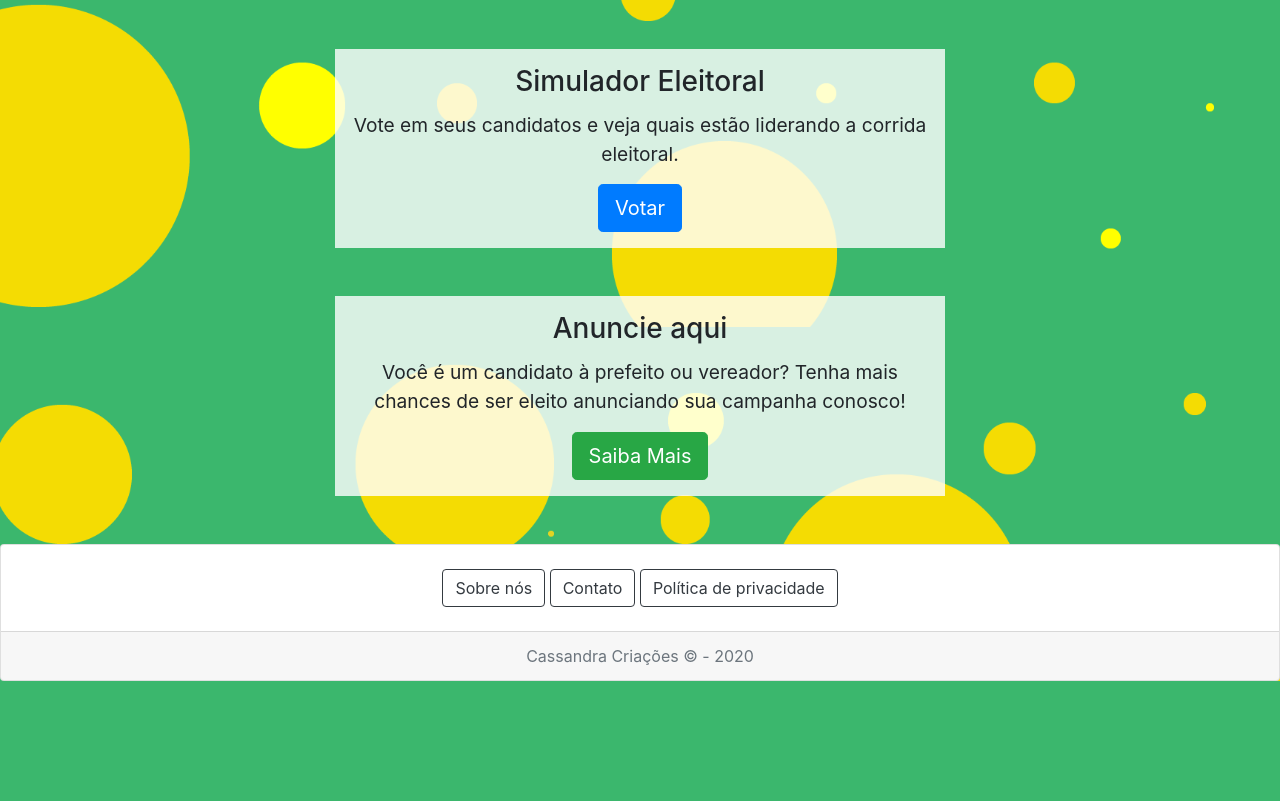
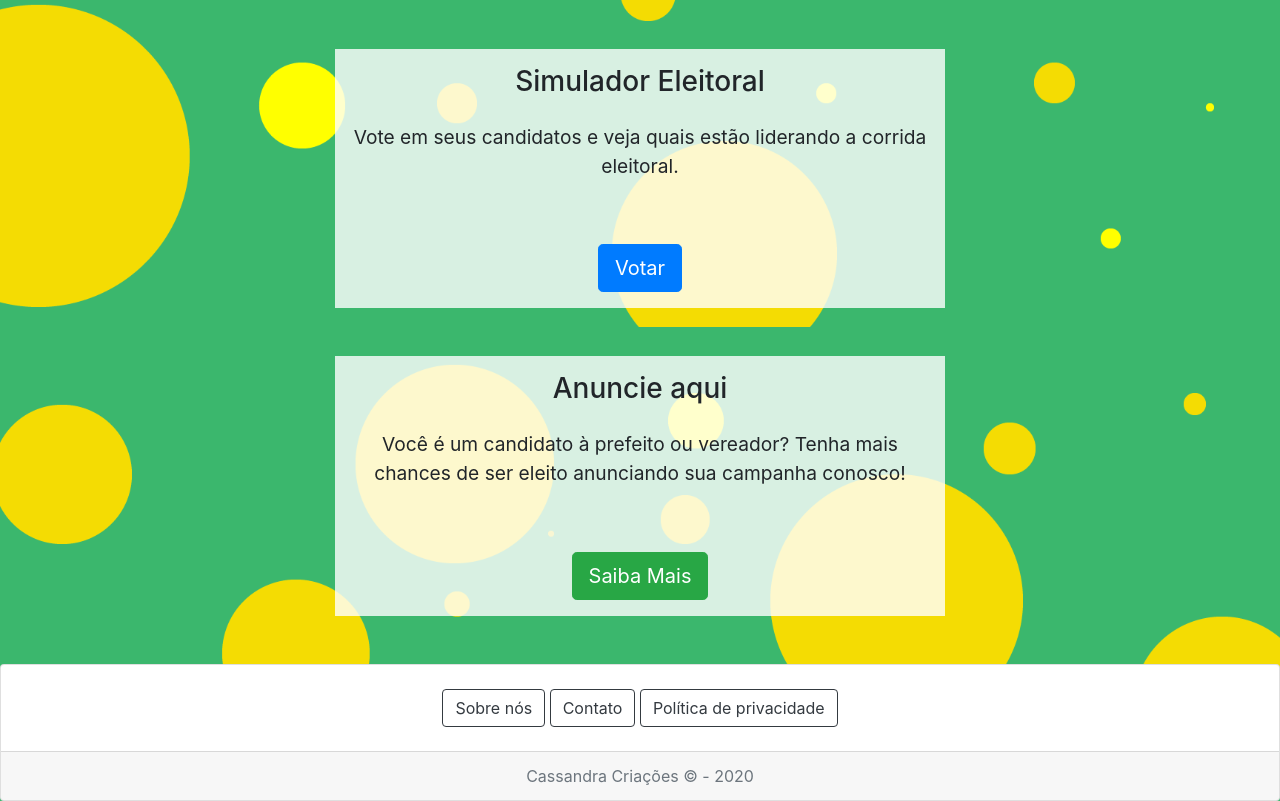
Before and after one commit to jonribeiro23/minhaurna, a CodeIgniter app: page /iniciacao-cientifica/ in a window 1280 px wide. Shown: the part 473-1274 px from the top of the page. Before the commit the page ends 1154 px from the top, so only its background shows below. Run offline with CodeIgniter, Linux system fonts and the light colour scheme; some libraries are stand-ins or nearby versions.

Commit message:
fonte da home com javascript

```diff
--- a/application/config/config.php
+++ b/application/config/config.php
@@ -24,8 +24,8 @@ defined('BASEPATH') OR exit('No direct script access allowed');
 |
 */
 
-// $config['base_url'] = 'http://localhost/iniciacao-cientifica';
-$config['base_url'] = 'https://minhaurna.com.br';
+$config['base_url'] = 'http://localhost/iniciacao-cientifica';
+// $config['base_url'] = 'https://minhaurna.com.br';
 
 /*
 |--------------------------------------------------------------------------
--- a/application/views/home/home.php
+++ b/application/views/home/home.php
@@ -14,9 +14,9 @@
 		<div class="col-10 col-sm-10 col-lg-6">
 
 				<div class="card-transparente" align="center">
-					<h3 class="card-title">Simulador Eleitoral</h3>
-					<p class="card-text">Vote em seus candidatos e veja quais estão liderando a corrida eleitoral.</p>
-					<a href="#" class="btn btn-primary btn-lg">Votar</a>
+					<h3 class="card-title mb-4">Simulador Eleitoral</h3>
+					<p class="card-text mt-3">Vote em seus candidatos e veja quais estão liderando a corrida eleitoral.</p>
+					<a href="#" class="btn btn-primary btn-lg mt-5">Votar</a>
 				</div>
 
 		</div>
@@ -28,9 +28,9 @@
 		<div class="col-10 col-sm-10 col-lg-6">
 
 				<div class="card-transparente" align="center">
-					<h3 class="card-title">Anuncie aqui</h3>
-					<p class="card-text">Você é um candidato à prefeito ou vereador? Tenha mais chances de ser eleito anunciando sua campanha conosco!</p>
-					<a href="#" class="btn btn-success btn-lg">Saiba Mais</a>
+					<h3 class="card-title mb-4">Anuncie aqui</h3>
+					<p class="card-text mt-3">Você é um candidato à prefeito ou vereador? Tenha mais chances de ser eleito anunciando sua campanha conosco!</p>
+					<a href="#" class="btn btn-success btn-lg mt-5">Saiba Mais</a>
 				</div>
 
 		</div>
@@ -42,17 +42,32 @@
 
 <script>
 	window.onload = function() {
-		console.log('executando')
+		let cardPadding = document.querySelectorAll('.card-transparente')
 		let txtSize = document.querySelectorAll('p')
+		let h3Size = document.querySelectorAll('h3')
+		let btnSize = document.querySelectorAll('.btn')
+
 		if (screen.width < 740 || screen.height < 480) {
+
+			cardPadding.forEach(e => {
+				e.style.padding = '100px'
+			})
+
 			txtSize.forEach(e => {
 				e.style.fontSize = '2.9em'
-				console.log('celular')
 			})
+
+			h3Size.forEach(e => {
+				e.style.fontSize = '4.3em'
+			})
+
+			btnSize.forEach(e => {
+				e.style.fontSize = '2.9em'
+			})
+
 		} else {
 			txtSize.forEach(e => {
 				e.style.fontSize = '1.2em'
-				console.log('desk')
 			})
 
 		}
```
